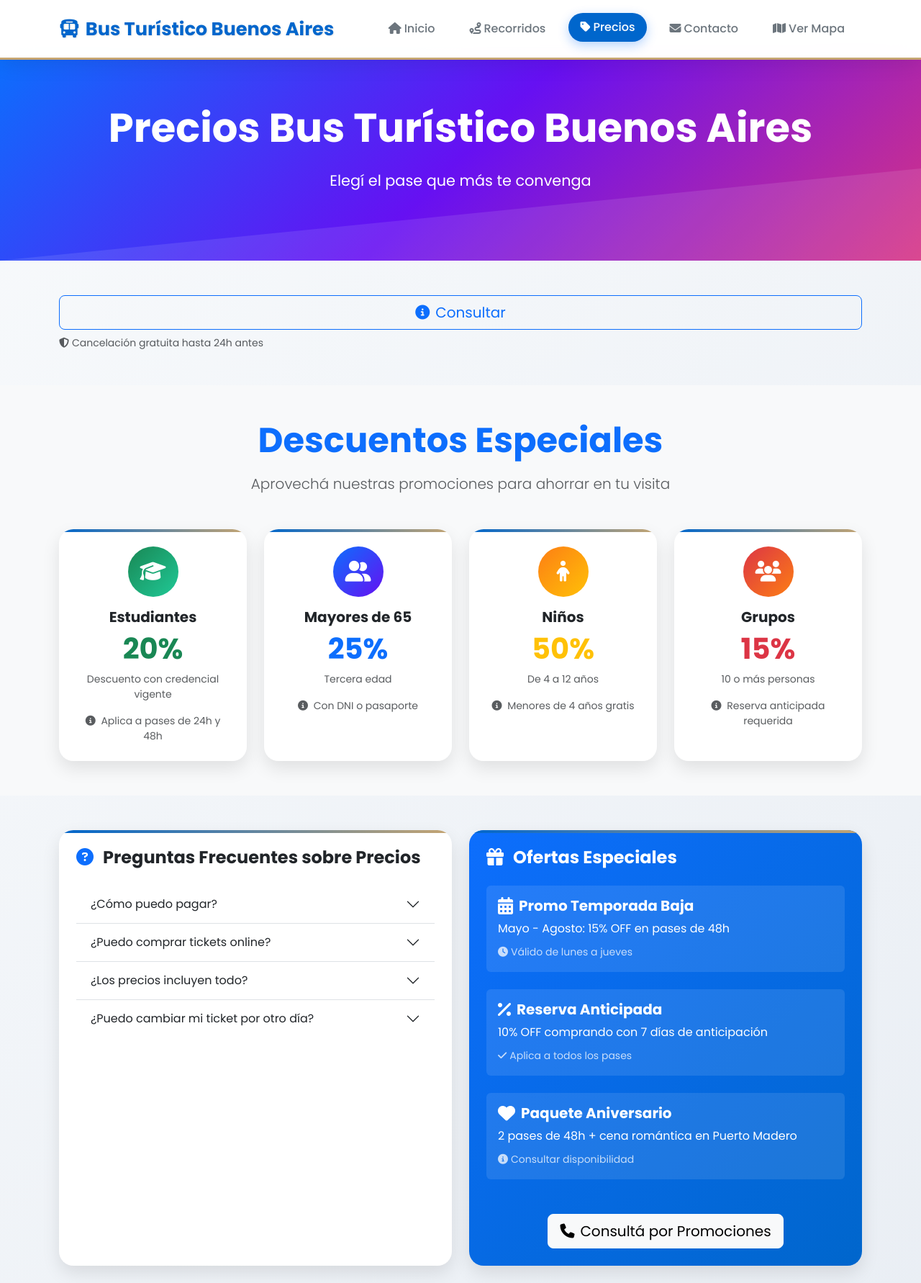
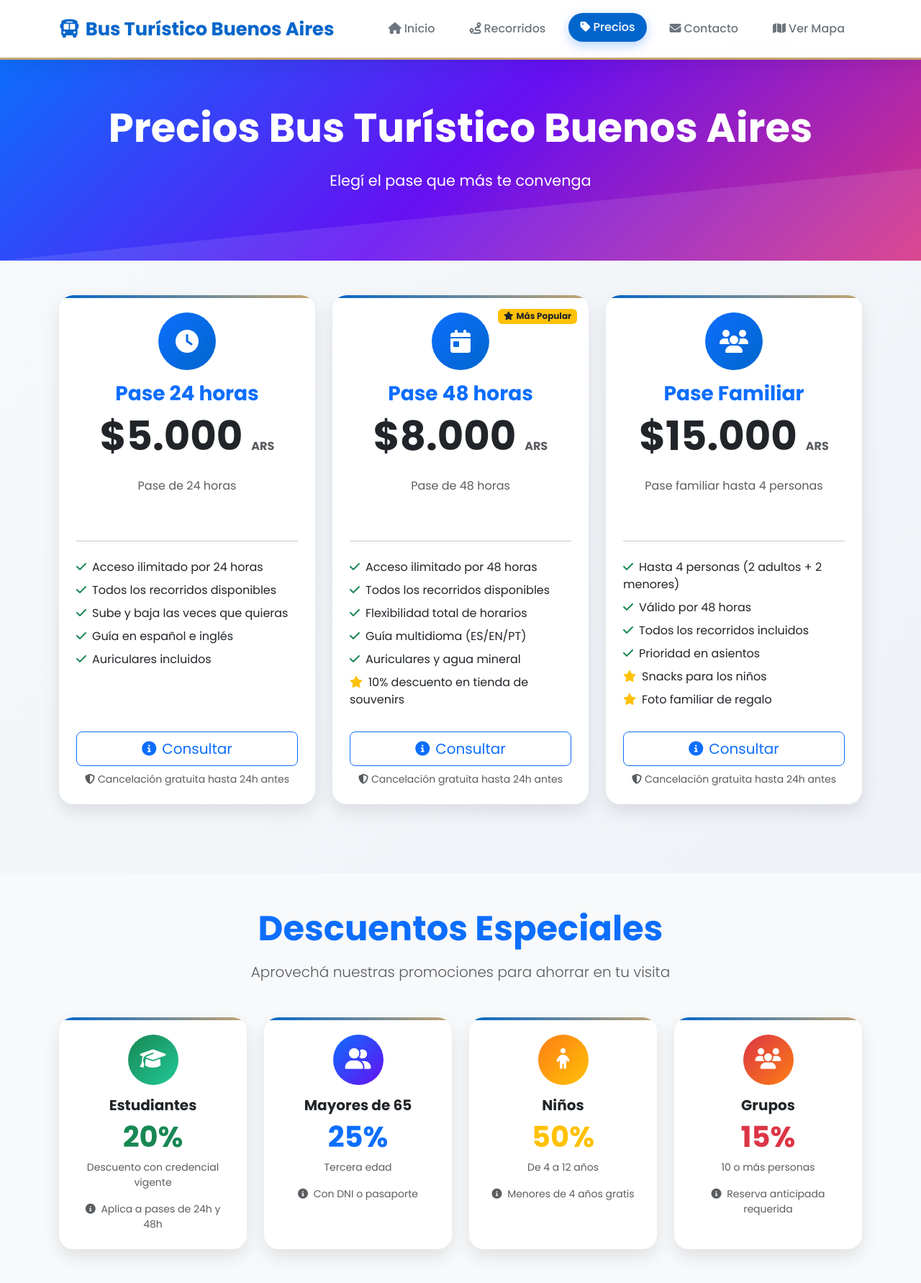
Before and after one commit to Villada-PG3/trabajo-practico-integrador-bus-turistico, a Django app: page /precios/ in a window 1280 px wide. Shown: the top 1782 px of the page at 72% size. Run offline with Django 5.2, Linux system fonts and the light colour scheme; data that the repository does not hold is empty.

Commit message:
Seccion precios solucion de detalles minimos

```diff
--- a/proyecto_desarrollo/busturistico/templates/usuario/precios.html
+++ b/proyecto_desarrollo/busturistico/templates/usuario/precios.html
@@ -13,148 +13,137 @@
     </div>
 </section>
 
-<!-- Tabla de Precios -->
+<!-- Cards de Precios (ESTÁTICAS) -->
 <section class="py-5">
   <div class="container">
-        {% if precios %}
     <div class="row g-4 mb-5">
-                {% for precio in precios %}
-                <div class="col-lg-4 col-md-6 animate-on-scroll" style="animation-delay: {{ forloop.counter0|multiply:0.1 }}s;">
+
+      <!-- Pase 24 horas -->
+      <div class="col-lg-4 col-md-6">
         <div class="modern-card h-100 text-center p-4 position-relative overflow-hidden">
-                        {% if precio.tipo == '48h' %}
+          <div class="mb-4">
+            <div class="d-inline-flex align-items-center justify-content-center rounded-circle mb-3"
+                 style="width: 80px; height: 80px; background: linear-gradient(135deg, var(--primary-color), var(--ba-blue));">
+              <i class="fas fa-clock text-white" style="font-size: 2rem;"></i>
+            </div>
+            <h3 class="fw-bold text-primary mb-2">Pase 24 horas</h3>
+            <div class="display-4 fw-bold text-dark mb-0">
+              $5.000 <small class="fs-6 text-muted">ARS</small>
+            </div>
+          </div>
+
+          <div class="mb-4">
+            <p class="text-muted">Pase de 24 horas</p>
+          </div>
+
+          <hr class="my-4">
+
+          <ul class="list-unstyled text-start mb-4">
+            <li class="mb-2"><i class="fas fa-check text-success me-2"></i>Acceso ilimitado por 24 horas</li>
+            <li class="mb-2"><i class="fas fa-check text-success me-2"></i>Todos los recorridos disponibles</li>
+            <li class="mb-2"><i class="fas fa-check text-success me-2"></i>Sube y baja las veces que quieras</li>
+            <li class="mb-2"><i class="fas fa-check text-success me-2"></i>Guía en español e inglés</li>
+            <li class="mb-2"><i class="fas fa-check text-success me-2"></i>Auriculares incluidos</li>
+          </ul>
+
+          <div class="d-grid gap-2 mt-auto">
+            <a href="{% url 'usuario-contacto' %}" class="btn btn-outline-primary btn-lg">
+              <i class="fas fa-info-circle me-2"></i>Consultar
+            </a>
+            <small class="text-muted">
+              <i class="fas fa-shield-alt me-1"></i>Cancelación gratuita hasta 24h antes
+            </small>
+          </div>
+        </div>
+      </div>
+
+      <!-- Pase 48 horas (Más popular) -->
+      <div class="col-lg-4 col-md-6">
+        <div class="modern-card h-100 text-center p-4 position-relative overflow-hidden">
           <div class="position-absolute top-0 end-0 m-3">
             <span class="badge bg-warning text-dark">
               <i class="fas fa-star me-1"></i>Más Popular
             </span>
           </div>
-                        {% endif %}
 
           <div class="mb-4">
             <div class="d-inline-flex align-items-center justify-content-center rounded-circle mb-3"
                  style="width: 80px; height: 80px; background: linear-gradient(135deg, var(--primary-color), var(--ba-blue));">
-                                <i class="fas {% if precio.tipo == '24h' %}fa-clock{% elif precio.tipo == '48h' %}fa-calendar-day{% else %}fa-users{% endif %} text-white" style="font-size: 2rem;"></i>
+              <i class="fas fa-calendar-day text-white" style="font-size: 2rem;"></i>
             </div>
-                            <h3 class="fw-bold text-primary mb-2">{{ precio.get_tipo_display }}</h3>
+            <h3 class="fw-bold text-primary mb-2">Pase 48 horas</h3>
             <div class="display-4 fw-bold text-dark mb-0">
-                                ${{ precio.precio_usd }}
-                                <small class="fs-6 text-muted">USD</small>
+              $8.000 <small class="fs-6 text-muted">ARS</small>
             </div>
           </div>
 
           <div class="mb-4">
-                            {% if precio.descripcion %}
-                                <p class="text-muted">{{ precio.descripcion }}</p>
-                            {% endif %}
+            <p class="text-muted">Pase de 48 horas</p>
           </div>
 
           <hr class="my-4">
 
           <ul class="list-unstyled text-start mb-4">
-                            {% if precio.tipo == '24h' %}
-                                <li class="mb-2">
-                                    <i class="fas fa-check text-success me-2"></i>
-                                    Acceso ilimitado por 24 horas
-                                </li>
-                                <li class="mb-2">
-                                    <i class="fas fa-check text-success me-2"></i>
-                                    Todos los recorridos disponibles
-                                </li>
-                                <li class="mb-2">
-                                    <i class="fas fa-check text-success me-2"></i>
-                                    Sube y baja las veces que quieras
-                                </li>
-                                <li class="mb-2">
-                                    <i class="fas fa-check text-success me-2"></i>
-                                    Guía en español e inglés
-                                </li>
-                                <li class="mb-2">
-                                    <i class="fas fa-check text-success me-2"></i>
-                                    Auriculares incluidos
-                                </li>
-                            {% elif precio.tipo == '48h' %}
-                                <li class="mb-2">
-                                    <i class="fas fa-check text-success me-2"></i>
-                                    Acceso ilimitado por 48 horas
-                                </li>
-                                <li class="mb-2">
-                                    <i class="fas fa-check text-success me-2"></i>
-                                    Todos los recorridos disponibles
-                                </li>
-                                <li class="mb-2">
-                                    <i class="fas fa-check text-success me-2"></i>
-                                    Flexibilidad total de horarios
-                                </li>
-                                <li class="mb-2">
-                                    <i class="fas fa-check text-success me-2"></i>
-                                    Guía multiidioma (ES/EN/PT)
-                                </li>
-                                <li class="mb-2">
-                                    <i class="fas fa-check text-success me-2"></i>
-                                    Auriculares y agua mineral
-                                </li>
-                                <li class="mb-2">
-                                    <i class="fas fa-star text-warning me-2"></i>
-                                    10% descuento en tienda de souvenirs
-                                </li>
-                            {% else %}
-                                <li class="mb-2">
-                                    <i class="fas fa-check text-success me-2"></i>
-                                    Hasta 4 personas (2 adultos + 2 menores)
-                                </li>
-                                <li class="mb-2">
-                                    <i class="fas fa-check text-success me-2"></i>
-                                    Válido por 48 horas
-                                </li>
-                                <li class="mb-2">
-                                    <i class="fas fa-check text-success me-2"></i>
-                                    Todos los recorridos incluidos
-                                </li>
-                                <li class="mb-2">
-                                    <i class="fas fa-check text-success me-2"></i>
-                                    Prioridad en asientos
-                                </li>
-                                <li class="mb-2">
-                                    <i class="fas fa-star text-warning me-2"></i>
-                                    Snacks para los niños
-                                </li>
-                                <li class="mb-2">
-                                    <i class="fas fa-star text-warning me-2"></i>
-                                    Foto familiar de regalo
-                                </li>
-                            {% endif %}
+            <li class="mb-2"><i class="fas fa-check text-success me-2"></i>Acceso ilimitado por 48 horas</li>
+            <li class="mb-2"><i class="fas fa-check text-success me-2"></i>Todos los recorridos disponibles</li>
+            <li class="mb-2"><i class="fas fa-check text-success me-2"></i>Flexibilidad total de horarios</li>
+            <li class="mb-2"><i class="fas fa-check text-success me-2"></i>Guía multidioma (ES/EN/PT)</li>
+            <li class="mb-2"><i class="fas fa-check text-success me-2"></i>Auriculares y agua mineral</li>
+            <li class="mb-2"><i class="fas fa-star text-warning me-2"></i>10% descuento en tienda de souvenirs</li>
           </ul>
 
-                      <!-- precios.html - dentro del loop de cada precio (MODIFICADO) -->
           <div class="d-grid gap-2 mt-auto">
-                            <!-- MODIFICADO: ahora dirige al formulario de reserva para ese pase -->
             <a href="{% url 'usuario-contacto' %}" class="btn btn-outline-primary btn-lg">
               <i class="fas fa-info-circle me-2"></i>Consultar
             </a>
-
             <small class="text-muted">
               <i class="fas fa-shield-alt me-1"></i>Cancelación gratuita hasta 24h antes
             </small>
           </div>
-
-
         </div>
       </div>
-                {% endfor %}
+
+      <!-- Pase Familiar -->
+      <div class="col-lg-4 col-md-6">
+        <div class="modern-card h-100 text-center p-4 position-relative overflow-hidden">
+          <div class="mb-4">
+            <div class="d-inline-flex align-items-center justify-content-center rounded-circle mb-3"
+                 style="width: 80px; height: 80px; background: linear-gradient(135deg, var(--primary-color), var(--ba-blue));">
+              <i class="fas fa-users text-white" style="font-size: 2rem;"></i>
             </div>
-        {% else %}
-           <!-- precios.html - dentro del loop de cada precio (MODIFICADO) -->
+            <h3 class="fw-bold text-primary mb-2">Pase Familiar</h3>
+            <div class="display-4 fw-bold text-dark mb-0">
+              $15.000 <small class="fs-6 text-muted">ARS</small>
+            </div>
+          </div>
+
+          <div class="mb-4">
+            <p class="text-muted">Pase familiar hasta 4 personas</p>
+          </div>
+
+          <hr class="my-4">
+
+          <ul class="list-unstyled text-start mb-4">
+            <li class="mb-2"><i class="fas fa-check text-success me-2"></i>Hasta 4 personas (2 adultos + 2 menores)</li>
+            <li class="mb-2"><i class="fas fa-check text-success me-2"></i>Válido por 48 horas</li>
+            <li class="mb-2"><i class="fas fa-check text-success me-2"></i>Todos los recorridos incluidos</li>
+            <li class="mb-2"><i class="fas fa-check text-success me-2"></i>Prioridad en asientos</li>
+            <li class="mb-2"><i class="fas fa-star text-warning me-2"></i>Snacks para los niños</li>
+            <li class="mb-2"><i class="fas fa-star text-warning me-2"></i>Foto familiar de regalo</li>
+          </ul>
+
           <div class="d-grid gap-2 mt-auto">
-                <!-- MODIFICADO: ahora dirige al formulario de reserva para ese pase -->
             <a href="{% url 'usuario-contacto' %}" class="btn btn-outline-primary btn-lg">
               <i class="fas fa-info-circle me-2"></i>Consultar
             </a>
-
             <small class="text-muted">
               <i class="fas fa-shield-alt me-1"></i>Cancelación gratuita hasta 24h antes
             </small>
           </div>
+        </div>
+      </div>
 
-        {% endif %}
+    </div>
   </div>
 </section>
 
@@ -275,7 +264,7 @@
                             </h2>
                             <div id="faq2" class="accordion-collapse collapse" data-bs-parent="#faqPrecios">
                                 <div class="accordion-body">
-                                    Sí, podés reservar y pagar online a través de nuestra página web o por WhatsApp. Recibirás un código QR para presentar el día del tour.
+                                    No, por el momento no se puede comprar ni pagar online, pero sí podés hacer la reserva a través de la página o por WhatsApp, y abonar directamente en el lugar el día del tour.
                                 </div>
                             </div>
                         </div>
@@ -380,117 +369,58 @@
                 </thead>
                 <tbody>
                     <tr>
-                            <td class="p-3">
-                                <i class="fas fa-clock text-primary me-2"></i>
-                                <strong>Duración</strong>
-                            </td>
+                        <td class="p-3"><i class="fas fa-clock text-primary me-2"></i><strong>Duración</strong></td>
                         <td class="text-center p-3">24 horas</td>
                         <td class="text-center p-3">48 horas</td>
                         <td class="text-center p-3">48 horas</td>
                     </tr>
                     <tr>
-                            <td class="p-3">
-                                <i class="fas fa-route text-primary me-2"></i>
-                                <strong>Recorridos</strong>
-                            </td>
+                        <td class="p-3"><i class="fas fa-route text-primary me-2"></i><strong>Recorridos</strong></td>
                         <td class="text-center p-3">Todos</td>
                         <td class="text-center p-3">Todos</td>
                         <td class="text-center p-3">Todos</td>
                     </tr>
                     <tr>
-                            <td class="p-3">
-                                <i class="fas fa-users text-primary me-2"></i>
-                                <strong>Personas</strong>
-                            </td>
+                        <td class="p-3"><i class="fas fa-users text-primary me-2"></i><strong>Personas</strong></td>
                         <td class="text-center p-3">1</td>
                         <td class="text-center p-3">1</td>
                         <td class="text-center p-3">Hasta 4</td>
                     </tr>
                     <tr>
-                            <td class="p-3">
-                                <i class="fas fa-headphones text-primary me-2"></i>
-                                <strong>Auriculares</strong>
-                            </td>
-                            <td class="text-center p-3">
-                                <i class="fas fa-check text-success"></i>
-                            </td>
-                            <td class="text-center p-3">
-                                <i class="fas fa-check text-success"></i>
-                            </td>
-                            <td class="text-center p-3">
-                                <i class="fas fa-check text-success"></i>
-                            </td>
+                        <td class="p-3"><i class="fas fa-headphones text-primary me-2"></i><strong>Auriculares</strong></td>
+                        <td class="text-center p-3"><i class="fas fa-check text-success"></i></td>
+                        <td class="text-center p-3"><i class="fas fa-check text-success"></i></td>
+                        <td class="text-center p-3"><i class="fas fa-check text-success"></i></td>
                     </tr>
                     <tr>
-                            <td class="p-3">
-                                <i class="fas fa-language text-primary me-2"></i>
-                                <strong>Idiomas</strong>
-                            </td>
+                        <td class="p-3"><i class="fas fa-language text-primary me-2"></i><strong>Idiomas</strong></td>
                         <td class="text-center p-3">ES / EN</td>
                         <td class="text-center p-3">ES / EN / PT</td>
                         <td class="text-center p-3">ES / EN / PT</td>
                     </tr>
                     <tr>
-                            <td class="p-3">
-                                <i class="fas fa-tint text-primary me-2"></i>
-                                <strong>Agua mineral</strong>
-                            </td>
-                            <td class="text-center p-3">
-                                <i class="fas fa-check text-success"></i>
-                            </td>
-                            <td class="text-center p-3">
-                                <i class="fas fa-check text-success"></i>
-                            </td>
-                            <td class="text-center p-3">
-                                <i class="fas fa-check text-success"></i>
-                            </td>
+                        <td class="p-3"><i class="fas fa-tint text-primary me-2"></i><strong>Agua mineral</strong></td>
+                        <td class="text-center p-3"><i class="fas fa-check text-success"></i></td>
+                        <td class="text-center p-3"><i class="fas fa-check text-success"></i></td>
+                        <td class="text-center p-3"><i class="fas fa-check text-success"></i></td>
                     </tr>
                     <tr>
-                            <td class="p-3">
-                                <i class="fas fa-percent text-primary me-2"></i>
-                                <strong>Descuento souvenirs</strong>
-                            </td>
-                            <td class="text-center p-3">
-                                <i class="fas fa-times text-muted"></i>
-                            </td>
+                        <td class="p-3"><i class="fas fa-percent text-primary me-2"></i><strong>Descuento souvenirs</strong></td>
+                        <td class="text-center p-3"><i class="fas fa-times text-muted"></i></td>
                         <td class="text-center p-3">10%</td>
                         <td class="text-center p-3">15%</td>
                     </tr>
                     <tr>
-                            <td class="p-3">
-                                <i class="fas fa-star text-primary me-2"></i>
-                                <strong>Extras</strong>
-                            </td>
+                        <td class="p-3"><i class="fas fa-star text-primary me-2"></i><strong>Extras</strong></td>
                         <td class="text-center p-3">-</td>
                         <td class="text-center p-3">-</td>
                         <td class="text-center p-3">Snacks + Foto</td>
                     </tr>
                     <tr style="background-color: #f8f9fa;">
-                            <td class="p-4">
-                                <i class="fas fa-tag text-primary me-2"></i>
-                                <strong>Precio</strong>
-                            </td>
-                            <td class="text-center p-4">
-                                {% for precio in precios %}
-                                    {% if precio.tipo == '24h' %}
-                                        <strong class="text-primary fs-5">${{ precio.precio_usd }} USD</strong>
-                                    {% endif %}
-                                {% endfor %}
-                            </td>
-                            <td class="text-center p-4">
-                                {% for precio in precios %}
-                                    {% if precio.tipo == '48h' %}
-                                        <strong class="text-success fs-5">${{ precio.precio_usd }} USD</strong>
-                                    {% endif %}
-                                {% endfor %}
-                            </td>
-                            <td class="text-center p-4">
-                                {% for precio in precios %}
-                                    {% if precio.tipo == 'familiar' %}
-                                        <strong class="text-warning fs-5">${{ precio.precio_usd }} USD</strong>
-                                    {% endif %}
-                                {% endfor %}
-                            </td>
+                        <td class="p-4"><i class="fas fa-tag text-primary me-2"></i><strong>Precio</strong></td>
+                        <td class="text-center p-4"><strong class="text-primary fs-5">$5.000 ARS</strong></td>
+                        <td class="text-center p-4"><strong class="text-success fs-5">$8.000 ARS</strong></td>
+                        <td class="text-center p-4"><strong class="text-warning fs-5">$15.000 ARS</strong></td>
                     </tr>
                 </tbody>
             </table>
@@ -524,21 +454,10 @@
 </section>
 
 <style>
-.table thead th {
-    border: none;
-}
-.table tbody tr {
-    transition: all 0.3s ease;
-}
-.table tbody tr:hover {
-    background-color: #f8f9fa;
-    transform: scale(1.01);
-}
-.modern-card {
-    display: flex;
-    flex-direction: column;
-}
-
+.table thead th { border: none; }
+.table tbody tr { transition: all 0.3s ease; }
+.table tbody tr:hover { background-color: #f8f9fa; transform: scale(1.01); }
+.modern-card { display: flex; flex-direction: column; }
 </style>
 
 {% endblock %}
--- a/proyecto_desarrollo/busturistico/views_usuario.py
+++ b/proyecto_desarrollo/busturistico/views_usuario.py
@@ -1,7 +1,7 @@
 from django.views.generic import TemplateView, ListView, CreateView, DetailView, View
 from django.db.models import Count, Avg, Q
 from django.utils import timezone
-from .models import Consulta, Bus, Chofer, Viaje, EstadoBusHistorial, EstadoBus, EstadoViaje, Parada, Recorrido, ParadaAtractivo, RecorridoParada, Precio, UbicacionColectivo
+from .models import Consulta, Bus, Chofer, Viaje, EstadoBusHistorial, EstadoBus, EstadoViaje, Parada, Recorrido, ParadaAtractivo, RecorridoParada, UbicacionColectivo
 from django.views import View
 from django.shortcuts import render, redirect,  get_object_or_404
 from django.urls import reverse_lazy
@@ -204,7 +204,6 @@ class UsuarioBusquedaView(TemplateView):
 
         return context
 
-
 class UsuarioPreciosView(TemplateView):
     template_name = 'usuario/precios.html'
 
@@ -212,7 +211,6 @@ class UsuarioPreciosView(TemplateView):
         context = super().get_context_data(**kwargs)
         context['titulo_precios'] = 'Precios Bus Turístico Buenos Aires'
         context['subtitulo_precios'] = 'Elegí el pase que más te convenga'
-        context['precios'] = Precio.objects.all()  # <- asegurate que trae objetos
         return context
 
 class UsuarioMapaFoliumView(TemplateView):
```
Also changed, not shown: proyecto_desarrollo/busturistico/models.py (+0 -17 lines). Lines whose indentation alone changed are shown as unchanged.
